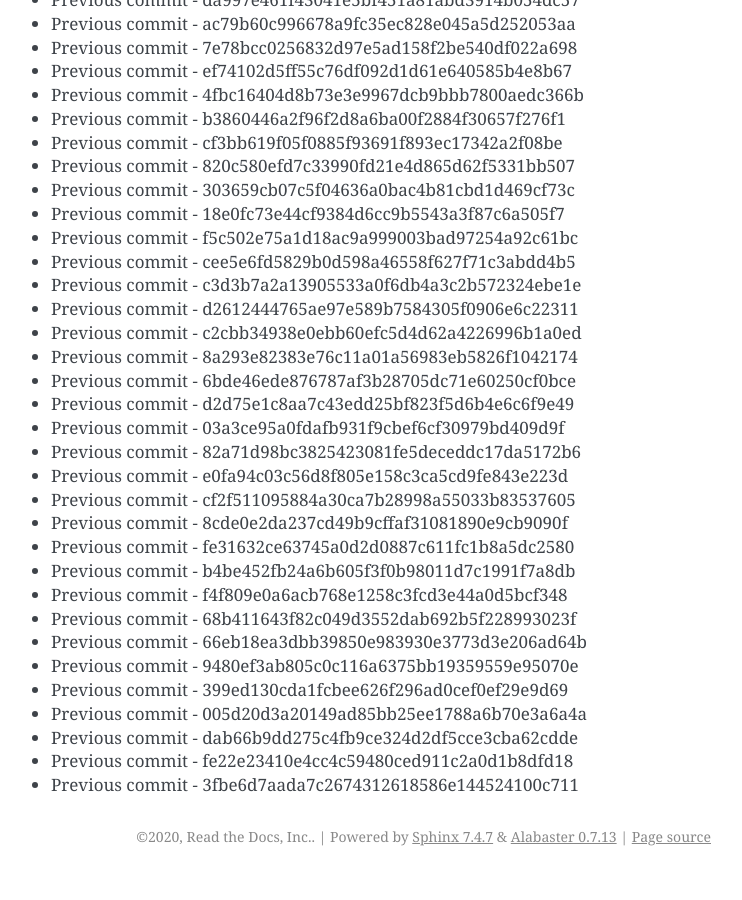
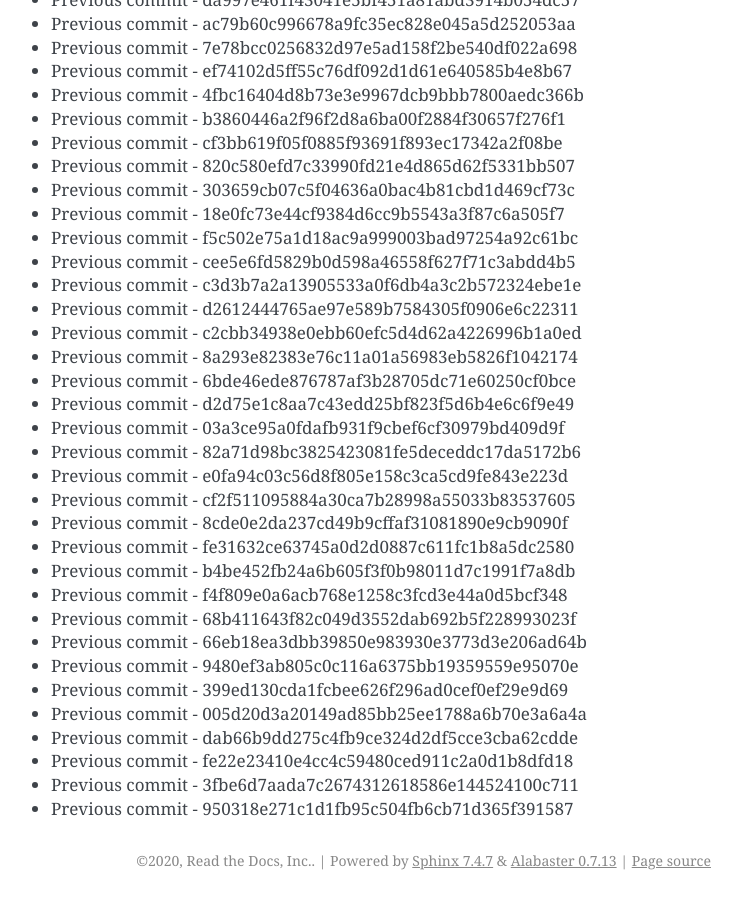
Before and after one commit to readthedocs/rtd-git-stresstest, a Sphinx documentation site: the page built from docs/updates.rst, in a window 1280 px wide and 900 px high, scrolled down 86134 px. Shown: the whole window, without its empty margins (399-1141 px from the left). Built offline with Sphinx 7.4.7, drawn with Linux system fonts in a browser that asks for light colours; before the commit the page ends 87010 px from its top, so only the background shows below that.

Commit message:
Generating commit from previous: 950318e271c1d1fb95c504fb6cb71d365f391587

```diff
--- a/docs/updates.rst
+++ b/docs/updates.rst
@@ -3651,3 +3651,4 @@ It can be tested for any performance characteristics.
 * Previous commit - dab66b9dd275c4fb9ce324d2df5cce3cba62cdde
 * Previous commit - fe22e23410e4cc4c59480ced911c2a0d1b8dfd18
 * Previous commit - 3fbe6d7aada7c2674312618586e144524100c711
+* Previous commit - 950318e271c1d1fb95c504fb6cb71d365f391587
```
